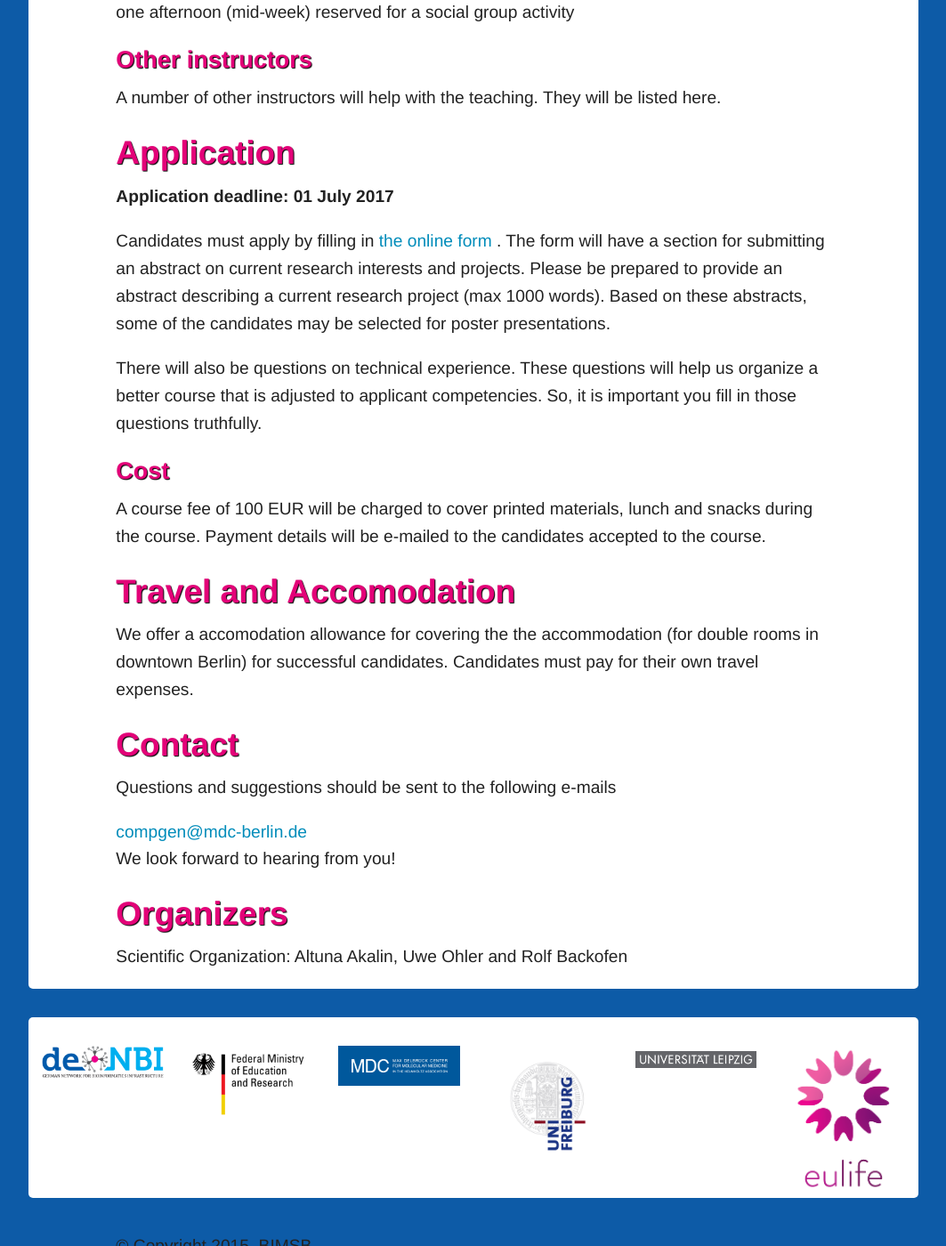
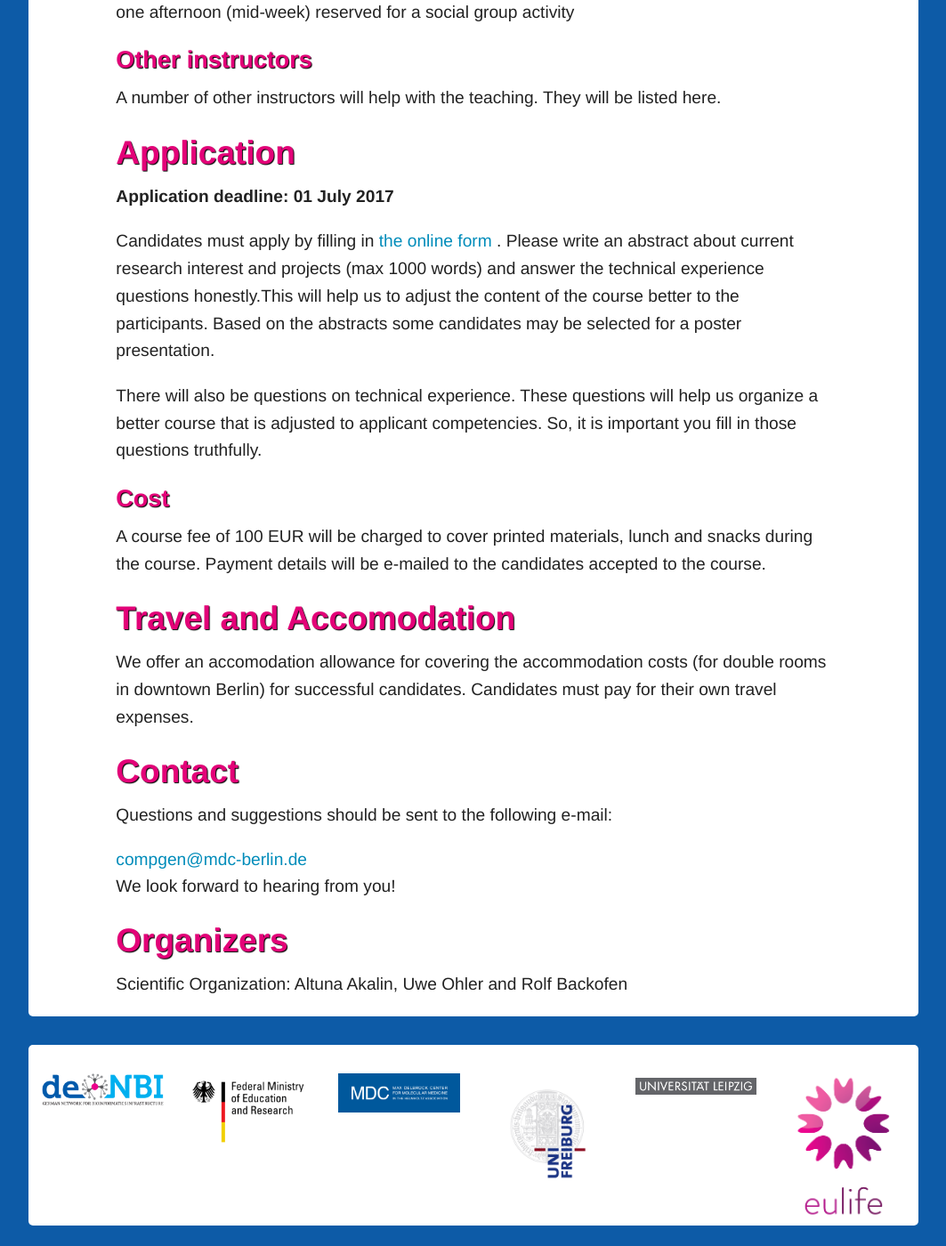
Before and after one commit to BIMSBbioinfo/compgen, a Jekyll site: the page 2017/index.html, which Jekyll copies as it is, in a window 1280 px wide and 1400 px high, scrolled down 2125 px. Shown: the whole window at 89% size, without its empty margins (108-1171 px from the left). Built offline with Jekyll 4.4.1, drawn with Linux system fonts in a browser that asks for light colours; nearby versions of some CDN libraries; library files that are not in the unit come from our copies; some of the changed text lies outside the part shown.

Commit message:
correcting typos wording

```diff
--- a/2017/index.html
+++ b/2017/index.html
@@ -115,9 +115,10 @@
         <p><b>Application deadline: 01 July 2017</b></p>
         <p>
         Candidates must apply by filling in <a href="https://goo.gl/forms/BIU03TmE6RJpM2Ct1">the online form </a>.
-        The form will have a section for submitting an abstract on current research interests and projects.
-        Please be prepared to provide an abstract describing a current research project (max 1000 words).
-        Based on these abstracts, some of the candidates may be selected for poster presentations.
+         Please write an abstract about current research interest and projects (max 1000 words) and answer
+         the technical experience questions honestly.This will help us to adjust the content of the course better to the participants.
+          Based on the abstracts some candidates may be selected for a poster presentation.
+
         </p>
         <p>
         There will also be questions on technical experience. These questions will help us organize a better course that is adjusted to applicant competencies. So, it is important
@@ -134,7 +135,7 @@
 
         <h2 id="travel">Travel and Accomodation</h2>
         <p>
-          We offer a accomodation allowance for covering the the accommodation (for double rooms in downtown Berlin)
+          We offer an accomodation allowance for covering the accommodation costs (for double rooms in downtown Berlin)
           for successful candidates.
           Candidates must pay for their own travel expenses.
         </p>
@@ -142,7 +143,7 @@
         <h2 id="contact">Contact</h2>
         <p>
           Questions and suggestions should be sent to the following
-          e-mails
+          e-mail:
         </p>
         <a href="mailto:compgen@mdc-berlin.de">compgen@mdc-berlin.de</a>
         <p>
```
Also changed, not shown: other parts of 2017/index.html (+2 -2 lines).
